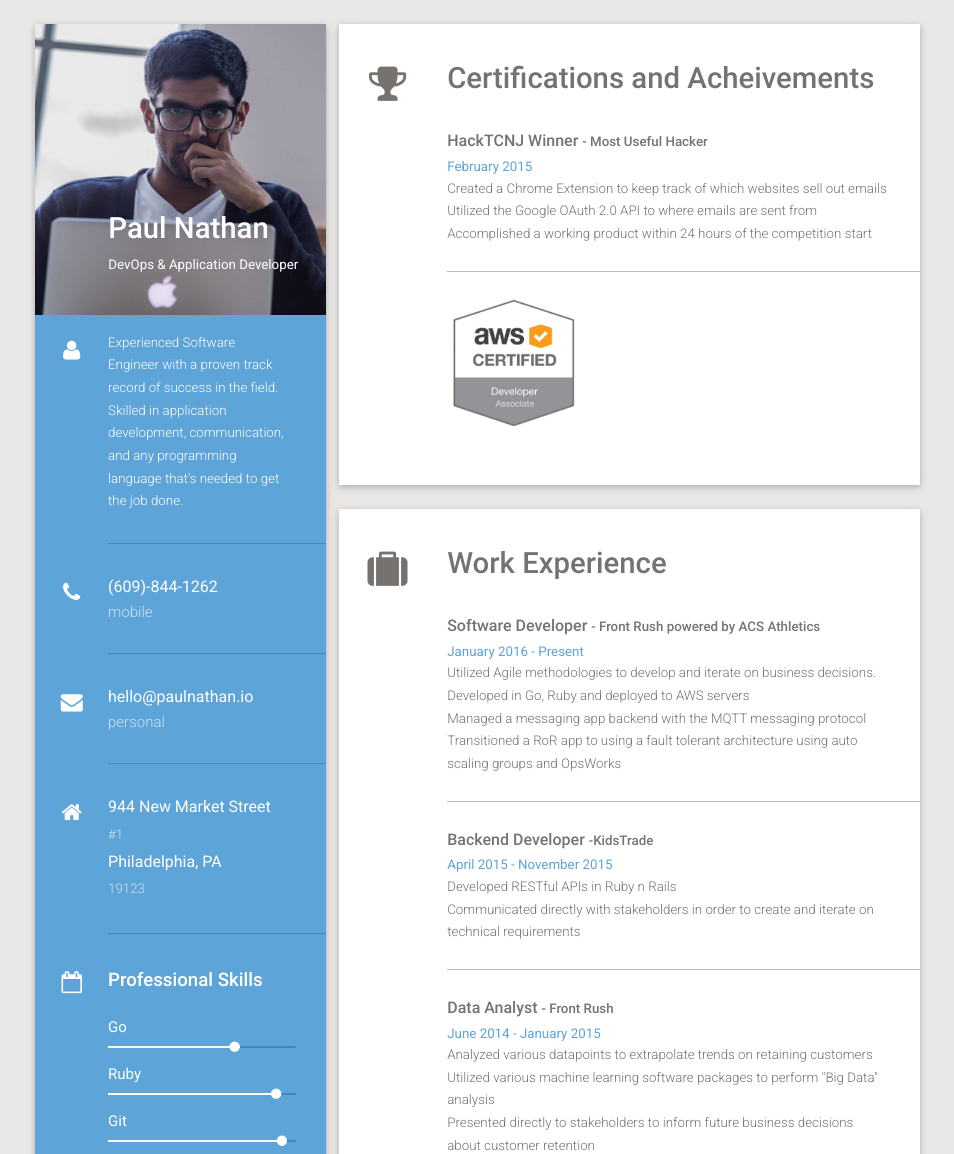
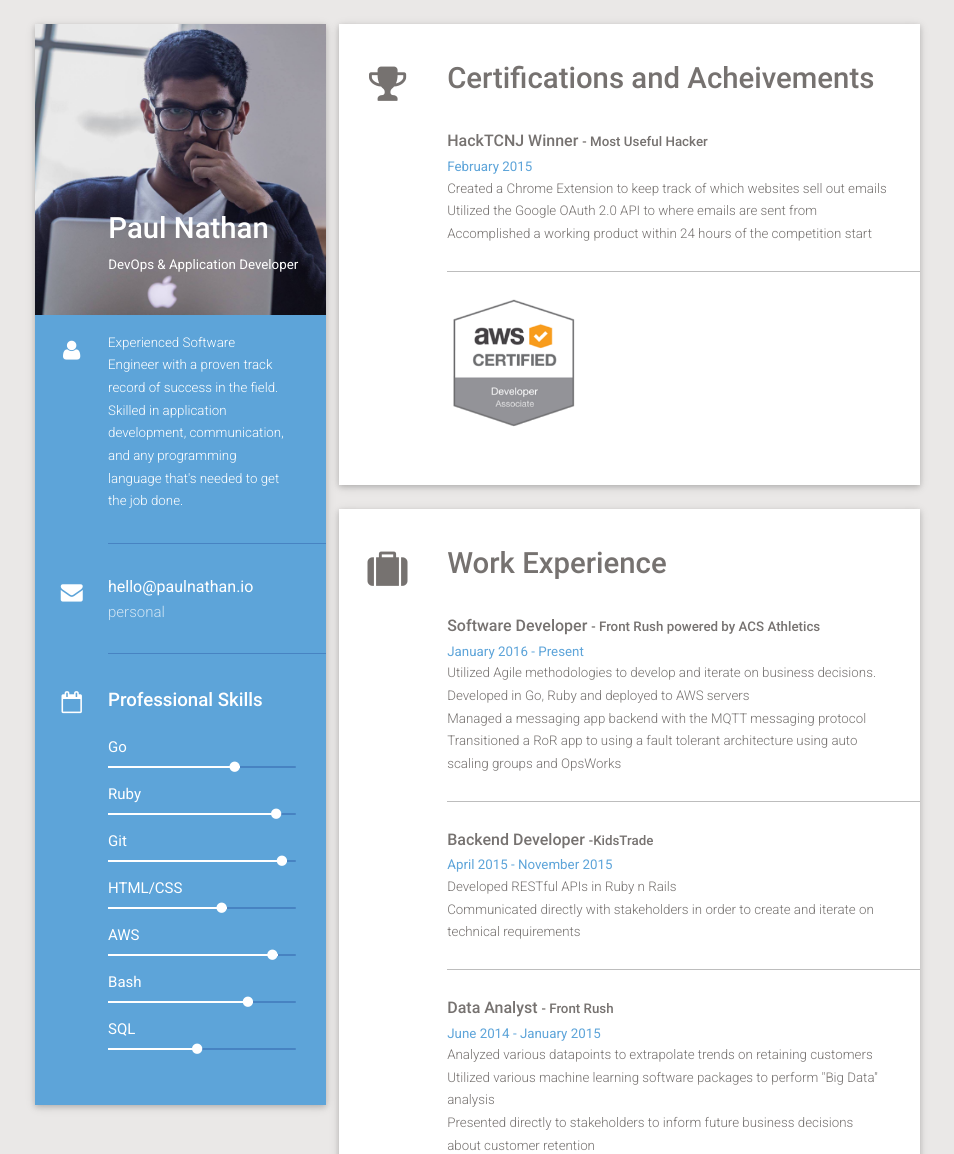
Before and after one commit to nathanpaul/paulnathan.io, a plain HTML site: page index.html in a window 1280 px wide. Shown: the top 1154 px of the page, without its empty margins (168-1122 px from the left). Drawn offline with Linux system fonts and the light colour scheme; some packages are replaced by stand-ins of ours.

Commit message:
Removed unnecessary stuff

```diff
--- a/index.html
+++ b/index.html
@@ -108,23 +108,6 @@ communication, and any programming language that's needed to get the job done.</
                                 </div>
                             </div>
                         </div>
-                        <!-- MOBILE NUMBER -->
-                        <div class="col l12 m12 s12  mobile sidebar-item">
-                            <div class="row">
-                                <div class="col m12 s12 l3 icon">
-                                    <i class="fa fa-phone"></i> <!-- icon -->
-                                </div>
-                                <div class="col m12 s12 l9 info wow fadeIn a2" data-wow-delay="0.2s" >
-                                    <div class="section-item-details">
-                                        <div class="personal">
-                                            <h4><a href="tel:609-844-1262">(609)-844-1262</a></h4> <!-- Number -->
-                                            <span>mobile</span>
-                                        </div>
-                                    </div>
-                                </div>
-                            </div>
-                        </div>
-                        <!--  EMAIL -->
                         <div class="col l12 m12 s12  email sidebar-item ">
                             <div class="row">
                                 <div class="col m12 s12 l3 icon">
@@ -135,23 +118,6 @@ communication, and any programming language that's needed to get the job done.</
                                         <div class="personal">
                                             <h4><a href="mailto:hello@paulnathan.io">hello@paulnathan.io</a></h4> <!-- Email -->
                                             <span>personal</span>
-                                        </div>
-                                    </div>
-                                </div>
-                            </div>
-                        </div>
-                        <!-- ADDRESS  -->
-                        <div class="col l12 m12 s12  address sidebar-item ">
-                            <div class="row">
-                                <div class="col l3 m12  s12 icon">
-                                    <i class="fa fa-home"></i> <!-- icon -->
-                                </div>
-                                <div class="col m12 s12 l9 info wow fadeIn a4" data-wow-delay="0.4s">
-                                    <div class="section-item-details">
-                                        <div class="address-details"> <!-- address  -->
-                                            <h4>944 New Market Street <span>#1</span><br>
-                                            Philadelphia, PA<br>
-                                            <span>19123</span></h4>
                                         </div>
                                     </div>
                                 </div>
```
